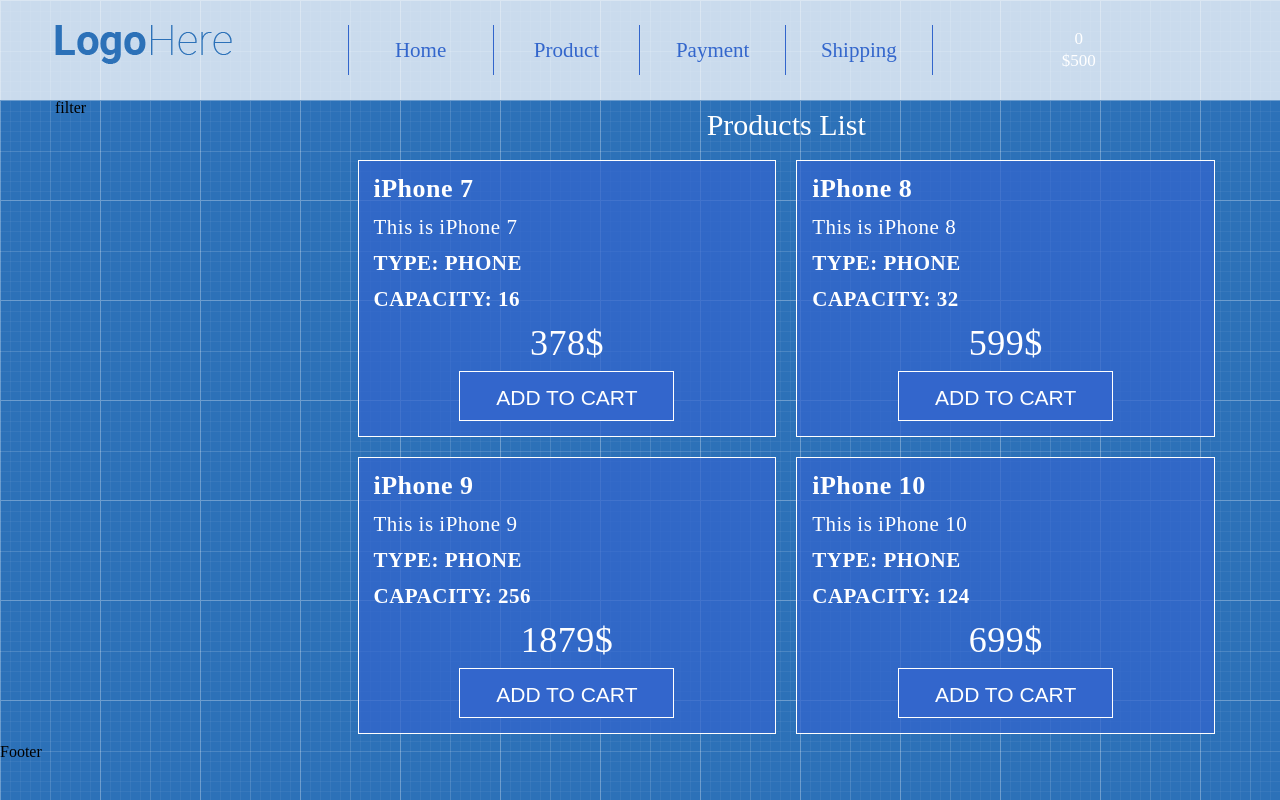
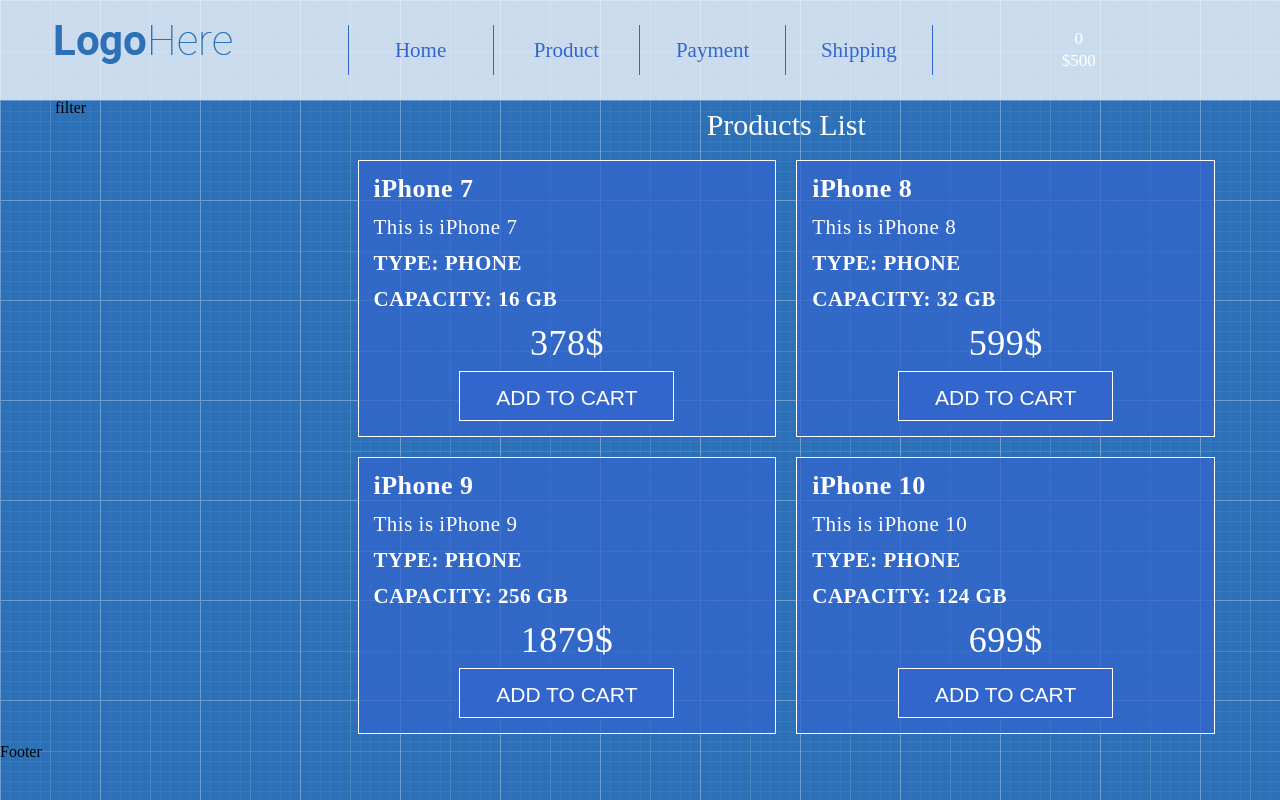
Before and after one commit to KRybiy/shop-project, a React (Create React App) app: page / in a window 1280 px wide. Built offline with nearby package versions, Linux system fonts and the light colour scheme.

Commit message:
use method Map for built ProductsListItem

```diff
--- a/src/App/Main/Products/ProductListItem.js
+++ b/src/App/Main/Products/ProductListItem.js
@@ -6,7 +6,7 @@
             <h2 className="product-title"> {props.name}</h2>
             <div className="product-description"> {props.description}</div>
             <div className="product-features"> Type: {props.type} </div>
-            <div className="product-features"> Capacity: {props.capacity}</div>
+            <div className="product-features"> Capacity: {props.capacity} Gb</div>
             <div className="product-price"> {props.price}$</div>
             <button className="btn-add-to-cart"> Add to Cart </button>
         </div>
--- a/src/App/Main/Products/ProductsList.js
+++ b/src/App/Main/Products/ProductsList.js
@@ -1,47 +1,26 @@
 import React from 'react'
 import ProductListItem from './ProductListItem';
+import products from './products.js'
 
 const ProductList = () => {
     return (
         <div>
             <h1 className="page-title"> Products List </h1>
             <div className="row">
-                <div className="col-lg-6">
-                    <ProductListItem
-                    name="iPhone 7"
-                    description="This is iPhone 7"
-                    type='phone'
-                    capacity='16'
-                    price='378'
-                    />
-                </div>
-                <div className="col-lg-6">
-                    <ProductListItem
-                    name="iPhone 8"
-                    description="This is iPhone 8"
-                    type='phone'
-                    capacity='32'
-                    price='599'
-                    />
-                </div>
-                <div className="col-lg-6">
-                    <ProductListItem
-                    name="iPhone 9"
-                    description="This is iPhone 9"
-                    type='phone'
-                    capacity='256'
-                    price='1879'
-                    />
-                </div>
-                <div className="col-lg-6">
-                    <ProductListItem
-                    name="iPhone 10"
-                    description="This is iPhone 10"
-                    type='phone'
-                    capacity='124'
-                    price='699'
-                    />
-                </div>
+               {
+                   products.map((product) => (
+                        <div className="col-lg-6" key={product.id}>
+                            <ProductListItem
+                            name={product.name}
+                            description={product.description}
+                            type={product.type}
+                            capacity={product.capacity}
+                            price={product.price}
+                            />
+                        </div>
+                       ))
+                   }
+
             </div>
         </div>
     )
--- /dev/null
+++ b/src/App/Main/Products/products.js
@@ -0,0 +1,38 @@
+const products = [
+    {
+        id:1,
+        name:"iPhone 7",
+        description:"This is iPhone 7",
+        type:'phone',
+        capacity:'16',
+        price:'378',
+    },
+    {
+        id:2,
+        name:"iPhone 8",
+        description:"This is iPhone 8",
+        type:'phone',
+        capacity:'32',
+        price:'599',
+
+    },
+    {
+        id:3,
+        name:"iPhone 9",
+        description:"This is iPhone 9",
+        type:'phone',
+        capacity:'256',
+        price:'1879',
+
+    },
+    {
+        id:4,
+        name:"iPhone 10",
+        description:"This is iPhone 10",
+        type:'phone',
+        capacity:'124',
+        price:'699',
+    }
+]
+
+export default products
```
